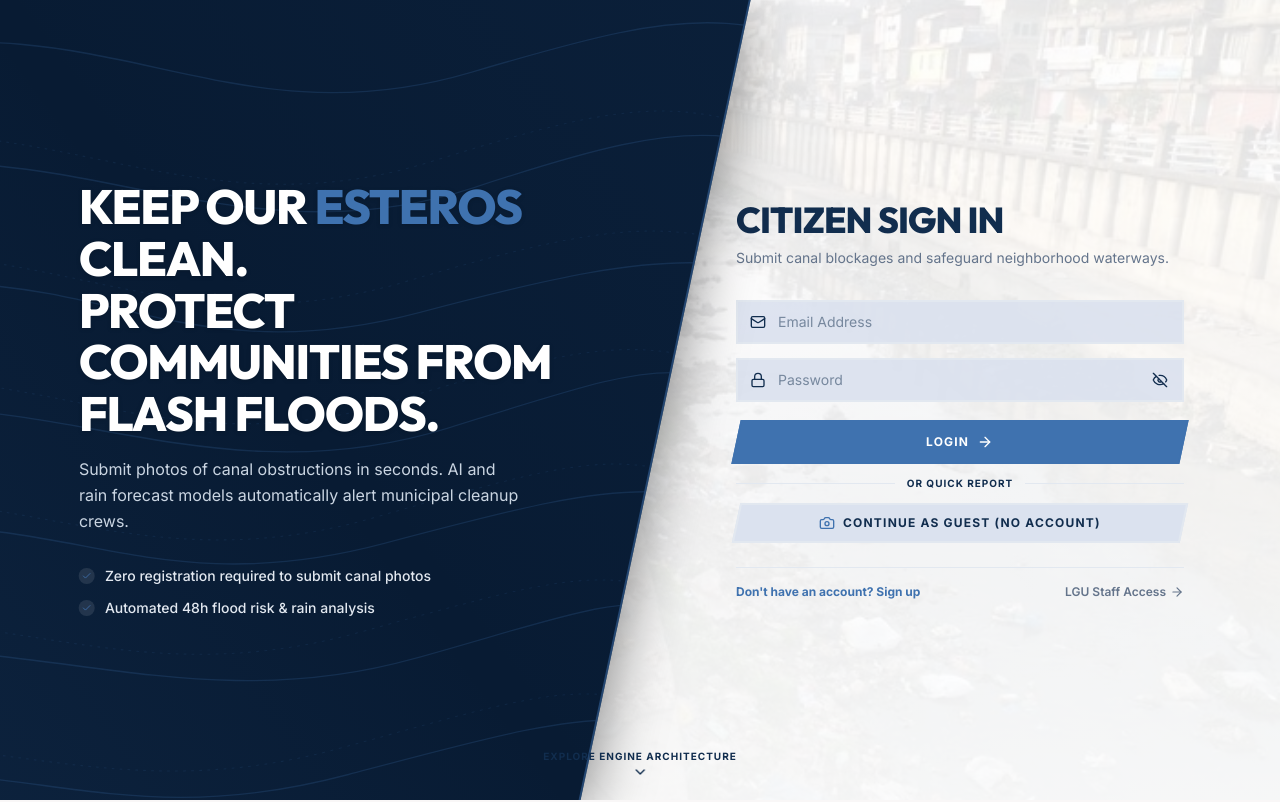
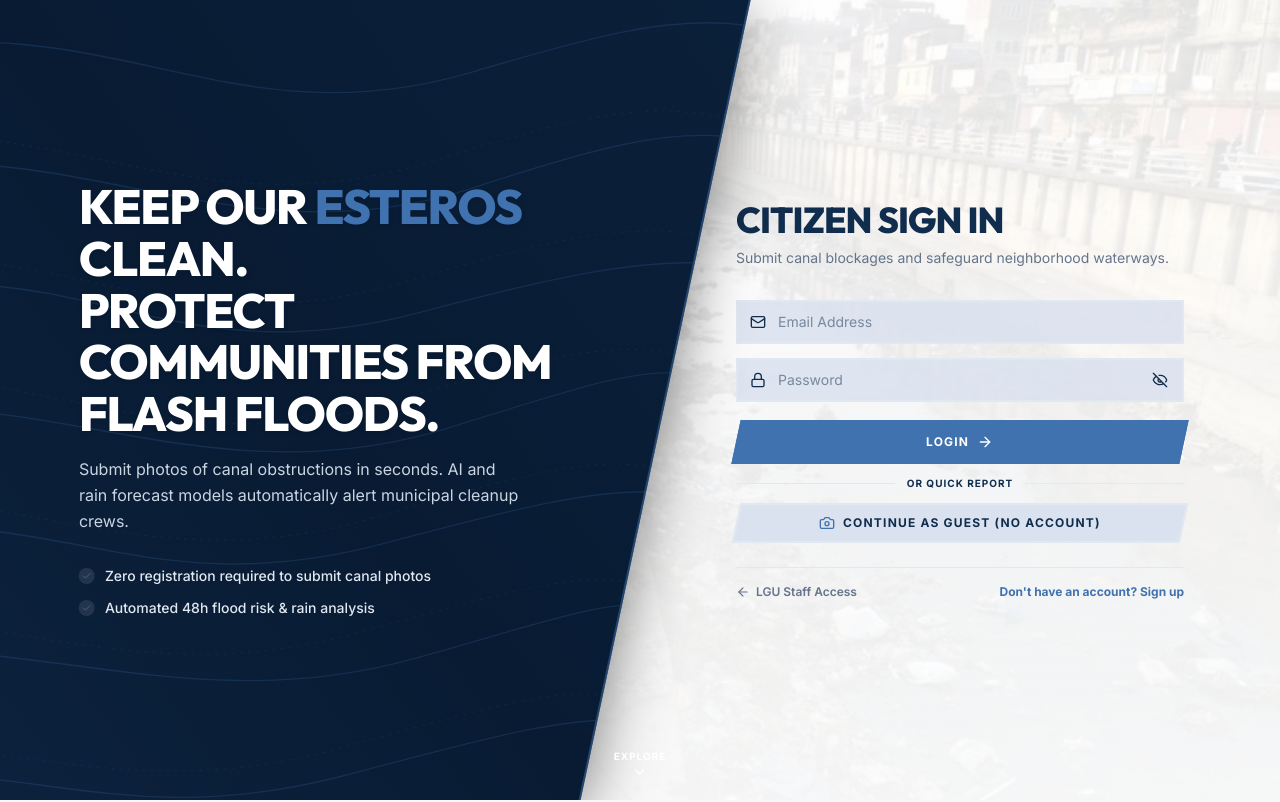
Before and after one commit to Goldenavs/esteRoute, a React (Vite) app in the folder frontend/: page /login in a window 1280 px wide. Shown: the top 802 px of the page. Built offline with nearby package versions, Linux system fonts and the light colour scheme; no server answers.

Commit message:
fix(ui): smooth background opacity crossfade, swap citizen footer controls, and dynamic explore button colors

```diff
--- a/frontend/src/components/auth/sections/HeroSection.tsx
+++ b/frontend/src/components/auth/sections/HeroSection.tsx
@@ -8,6 +8,7 @@ import {
   Eye,
   EyeOff,
   ArrowRight,
+  ArrowLeft,
   Loader2,
   CheckCircle2,
   ChevronDown,
@@ -200,15 +201,28 @@ export default function HeroSection({ activePortal, setActivePortal, scrollTo }:
       className="relative w-full h-screen min-h-[700px] overflow-hidden bg-app-bg flex flex-col justify-between"
     >
       {/* ========================================================= */}
-      {/* SEAMLESS FULL-VIEWPORT BACKGROUND WITH SMOOTH CROSSFADE   */}
+      {/* SEAMLESS DUAL BACKGROUND LAYERS WITH OPACITY CROSSFADE    */}
+      {/* (Fixed layers prevent abrupt stretching during door slide) */}
       {/* ========================================================= */}
       <div className="absolute inset-0 pointer-events-none overflow-hidden">
+        {/* Citizen Background Layer */}
         <div
-          className={`absolute inset-0 bg-cover bg-center transition-all duration-700 ease-out scale-105 ${
-            activePortal === 'citizen' ? "bg-[url('/Auth/CitizenAuth.jpg')]" : "bg-[url('/Auth/AdminAuth.jpg')]"
-          }`}
-          style={{ opacity: 0.45 }}
+          className="absolute inset-0 bg-[url('/Auth/CitizenAuth.jpg')] bg-cover bg-center transition-opacity duration-700 ease-in-out"
+          style={{
+            opacity: activePortal === 'citizen' ? 0.45 : 0,
+            willChange: 'opacity',
+          }}
         />
+
+        {/* Admin Background Layer */}
+        <div
+          className="absolute inset-0 bg-[url('/Auth/AdminAuth.jpg')] bg-cover bg-center transition-opacity duration-700 ease-in-out"
+          style={{
+            opacity: activePortal === 'admin' ? 0.45 : 0,
+            willChange: 'opacity',
+          }}
+        />
+
         {/* Contrast overlay so form inputs stay readable */}
         <div className="absolute inset-0 bg-gradient-to-t from-surface/90 via-surface/80 to-surface/70" />
         <div className="absolute inset-0 bg-[radial-gradient(ellipse_at_center,_var(--tw-gradient-stops))] from-brand-primary/10 via-transparent to-transparent" />
@@ -461,19 +475,19 @@ export default function HeroSection({ activePortal, setActivePortal, scrollTo }:
                 <div className="mt-6 pt-4 border-t border-border-subtle flex items-center justify-between text-xs text-text-secondary">
                   <button
                     type="button"
+                    onClick={() => setActivePortal('admin')}
+                    className="text-text-secondary hover:text-brand-primary font-semibold flex items-center gap-1.5 cursor-pointer"
+                  >
+                    <ArrowLeft className="w-3.5 h-3.5" />
+                    <span>LGU Staff Access</span>
+                  </button>
+
+                  <button
+                    type="button"
                     onClick={() => setCitizenMode(citizenMode === 'login' ? 'signup' : 'login')}
                     className="text-brand-primary font-bold hover:underline cursor-pointer"
                   >
                     {citizenMode === 'login' ? "Don't have an account? Sign up" : 'Already have an account? Sign in'}
-                  </button>
-
-                  <button
-                    type="button"
-                    onClick={() => setActivePortal('admin')}
-                    className="text-text-secondary hover:text-brand-primary font-semibold flex items-center gap-1 cursor-pointer"
-                  >
-                    <span>LGU Staff Access</span>
-                    <ArrowRight className="w-3.5 h-3.5" />
                   </button>
                 </div>
               </>
@@ -601,10 +615,14 @@ export default function HeroSection({ activePortal, setActivePortal, scrollTo }:
       <div className="absolute bottom-4 left-1/2 -translate-x-1/2 z-30 hidden md:flex">
         <button
           onClick={() => scrollTo('features')}
-          className="flex flex-col items-center gap-1 text-text-muted hover:text-brand-primary transition-colors cursor-pointer group"
+          className={`flex flex-col items-center gap-1 transition-colors cursor-pointer group ${
+            activePortal === 'admin'
+              ? 'text-brand-primary hover:text-white'
+              : 'text-white hover:text-brand-primary'
+          }`}
         >
           <span className="text-[10px] font-bold uppercase tracking-widest group-hover:tracking-wider transition-all">
-            Explore Engine Architecture
+            Explore
           </span>
           <ChevronDown className="w-4 h-4 animate-bounce" />
         </button>
```
